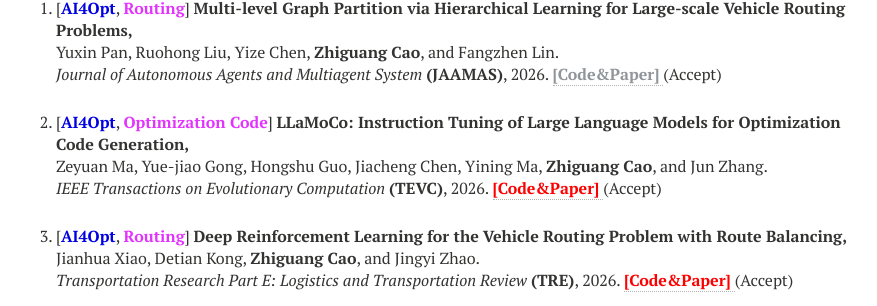
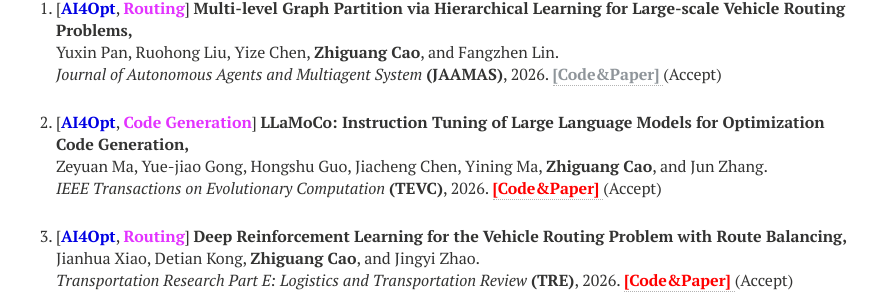
Before and after one commit to zhiguangcaosg/zhiguangcaosg.github.io, a Jekyll site: the page built from publications.md, in a window 1280 px wide and 900 px high, scrolled down 8625 px. Shown: the part 149-455 px from the top of the window, without its empty margins (264-1141 px from the left). Built offline with Jekyll 4.4.1, drawn with Linux system fonts in a browser that asks for light colours; nearby versions of some CDN libraries.

Commit message:
Update publications.html

```diff
--- a/_layouts/publications.html
+++ b/_layouts/publications.html
@@ -839,7 +839,7 @@ div.bibtex pre { font-size: 75%; overflow: auto;  width: 100%; padding: 0em 0em;
 
 <li>
 <p>
-[<font color="#0000E3"><b>AI4Opt</b></font>, <font color="#E333FF"><b>Optimization Code</b></font>] <b>LLaMoCo: Instruction Tuning of Large Language Models for Optimization Code Generation,</b>
+[<font color="#0000E3"><b>AI4Opt</b></font>, <font color="#E333FF"><b>Code Generation</b></font>] <b>LLaMoCo: Instruction Tuning of Large Language Models for Optimization Code Generation,</b>
 <br>Zeyuan Ma, Yue-jiao Gong, Hongshu Guo, Jiacheng Chen, Yining Ma, <b>Zhiguang Cao</b>, and Jun Zhang.<br>
 <i>IEEE Transactions on Evolutionary Computation</i> <b>(TEVC)</b>, 2026.  <a href="https://github.com/MetaEvo/LLaMoCo" target="_blank"> <font color="#FF0000"><b>[Code&Paper]</b> </font></a> (Accept)
 </p>
```
